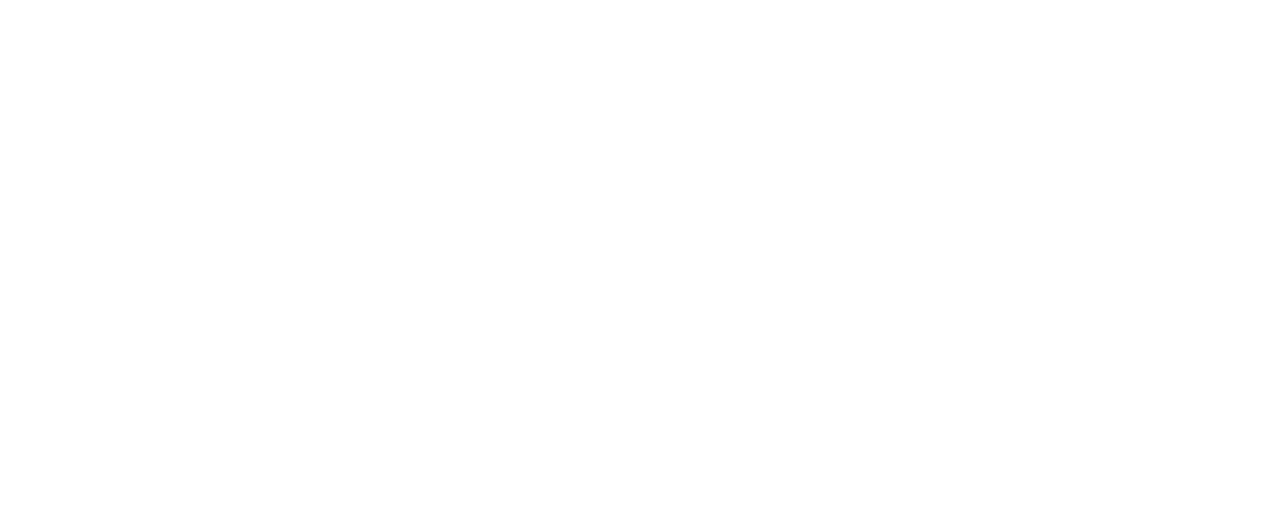
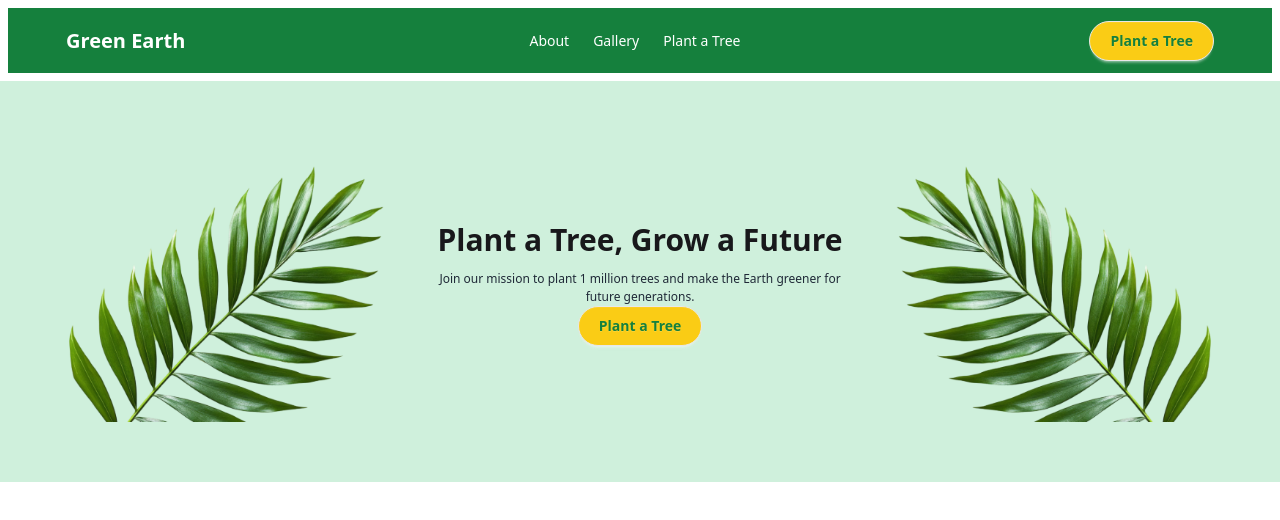
Before and after one commit to TanimMAnto/assaignment-6, a plain HTML site: page index.html in a window 1280 px wide. Drawn offline with nearby package versions, Linux system fonts and the light colour scheme.

Commit message:
added file-2

```diff
--- a/index.html
+++ b/index.html
@@ -11,7 +11,41 @@
 </head>
 <body>
     <header>
+ <!-- navbar start -->
+        <div class="navbar">
+            <div class="navbar bg-[#15803D]">
+  <div class="navbar-start">
+    <div class="dropdown">
+      <ul>
+    </div>
+    <a class="nav-title">Green Earth</a>
+  </div>
+  <div class="navbar-center hidden lg:flex nav-item">
+    <ul class="menu menu-horizontal px-1">
+      <li><a>About</a></li>
+      <li><summary>Gallery</summary></li>
+      <li><a>Plant a Tree</a></li>
+    </ul>
+  </div>
+  <div class="navbar-end">
+    <a class="btn nav-btn">Plant a Tree</a>
+  </div>
+</div>
+    </div>
+     <!-- navbar end  -->
 
+
+     <!-- banner section start -->
+      <section class="banner flex text-center justify-center items-center bg-[#CFF0DC]">
+        <img class="banner-img" src="assets/hero-leaf1.png" alt="">
+        <div class="banner-item">
+            <h1 class="banner-title">Plant a Tree, Grow a Future</h1>
+            <p class="ban-sub">Join our mission to plant 1 million trees and make the Earth greener for future
+            generations.</p>
+            <a class="btn nav-btn">Plant a Tree</a>
+        </div>
+        <img class="banner-img" src="assets/hero-leaf2.png" alt="">
+      </section>
     </header>
 
 
--- a/style/style.css
+++ b/style/style.css
@@ -0,0 +1,47 @@
+
+/* navbar start */
+.nav-title{
+    font-size: 20px;
+    font-weight: bold;
+    color: #FFFFFF;
+    padding-left: 50px;
+}
+.nav-item{
+    font-size: 15px ;
+    color: #FFFFFF;
+}
+
+.nav-btn{
+    background-color: #FACC15;
+    color: #15803D;
+    border-radius: 25px;
+    padding: 12px 20px;
+}
+.navbar-end{
+    padding-right: 50px;
+}
+/* navbar end */
+
+/* banner section start */
+.banner{
+    gap: 15px;
+    padding: 60px 20px;
+    position: relative;
+}
+.banner-title{
+    font-size: 30px;
+    font-weight: bold;
+
+}
+.banner-item{
+    max-width: 600px;
+}
+.banner-img{
+    width: 400px;
+    height: auto;
+}
+.ban-sub{
+    font-size: 12px;
+    color: #1F2937;
+    padding-top: 8px;
+}
```
Also changed, not shown: assets/about.png (added), assets/hero-leaf1.png (added), assets/hero-leaf2.png (added), tailwind.config.js (added), 1 other file.
